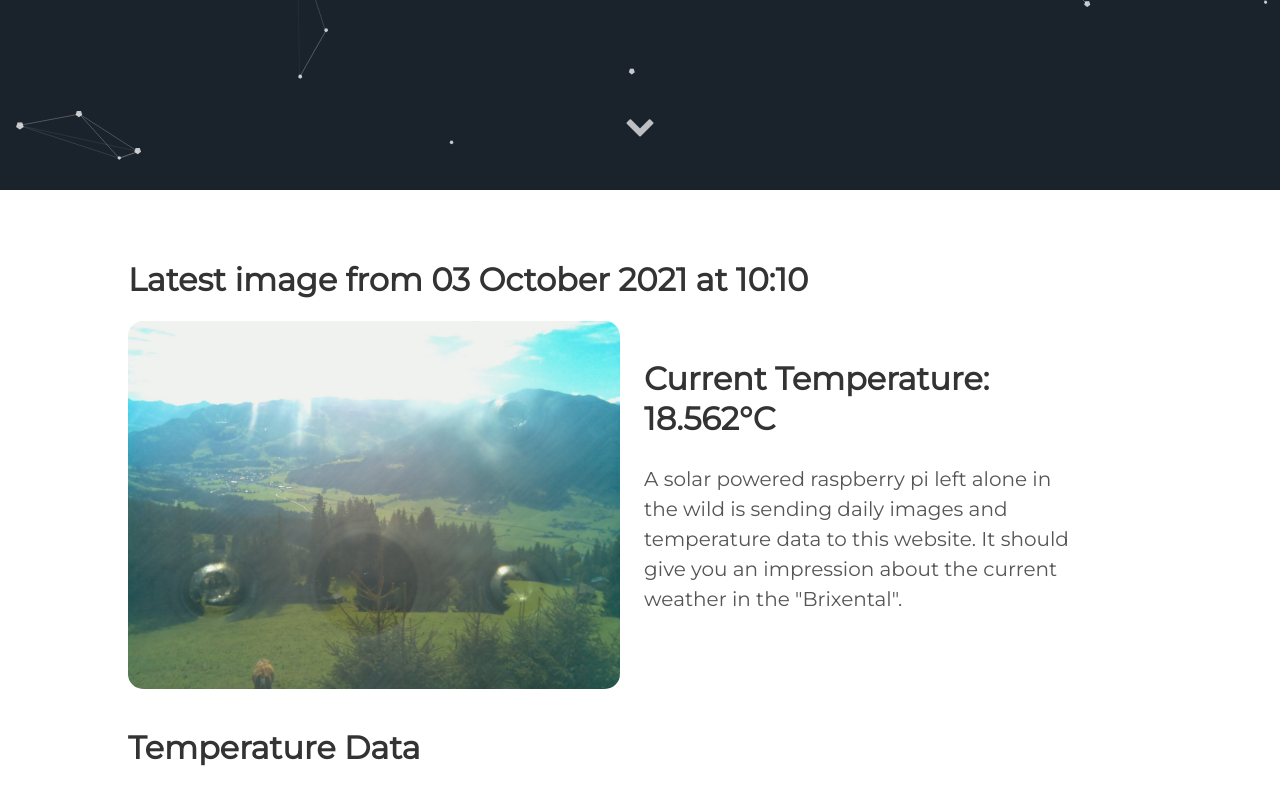
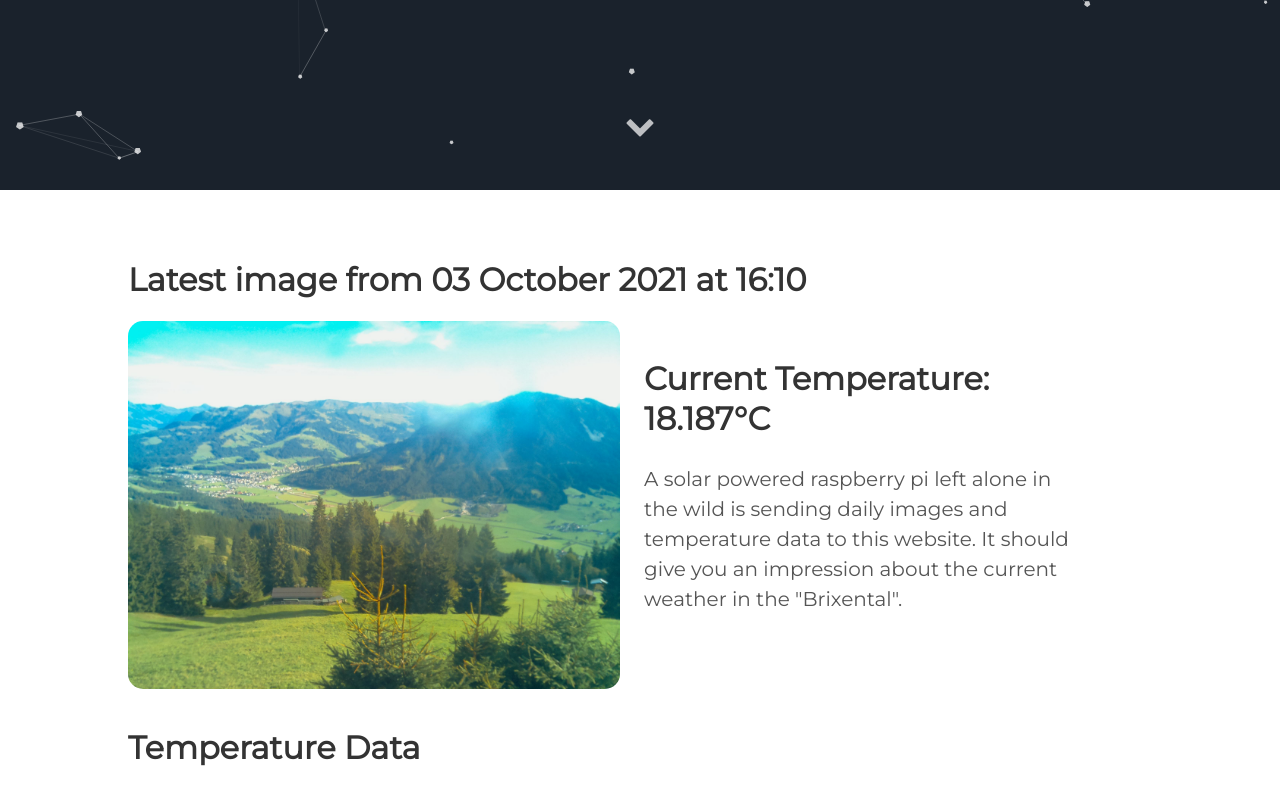
Before and after one commit to vektorious/vektorious.github.io, a Jekyll site: the page built from resources/huette.md, in a window 1280 px wide and 900 px high, scrolled down 710 px. Shown: the top 805 px of the window. Built offline with Jekyll 4.4.1, drawn with Linux system fonts in a browser that asks for light colours.

Commit message:
I'm a bot beep boop

```diff
--- a/resources/huette.md
+++ b/resources/huette.md
@@ -6,13 +6,13 @@ image: '/assets/img/'
 description: 'Live image from the Austrian alps'
 twitter_text: ' '
 ---
-## Latest image from 03 October 2021 at 10:10
+## Latest image from 03 October 2021 at 16:10
 <div class="huette">
   <div class="huette-image">
     <img src="{{ "/assets/img/huette.jpg" | prepend: site.baseurl }}">
   </div>
   <div class="huette-text">
-        <h2>Current Temperature: 18.562°C</h2>
+        <h2>Current Temperature: 18.187°C</h2>
         <p>A solar powered raspberry pi left alone in the wild is sending daily images and temperature data to this website. It should give you an impression about the current weather in the "Brixental".</p>
 
   </div>
```
Also changed, not shown: rpi-script/2021-10-03_160922.txt (renamed from rpi-script/2021-10-03_100924.txt, +5 -5 lines), rpi-script/huette.md (+2 -2 lines), assets/img/huette.jpg, assets/img/temp_plot.png, rpi-script/temp_plot.png, 1 other file.
